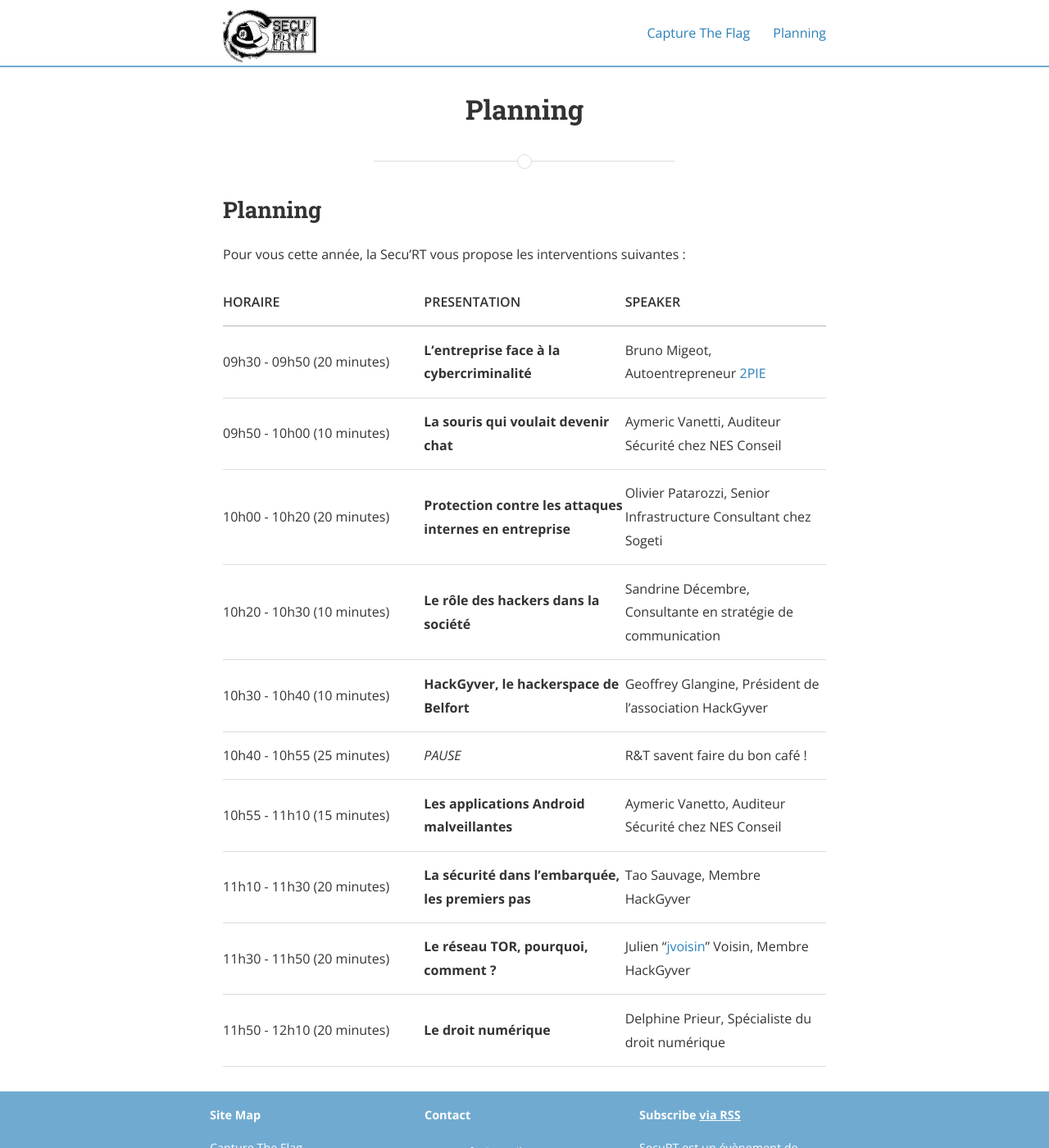
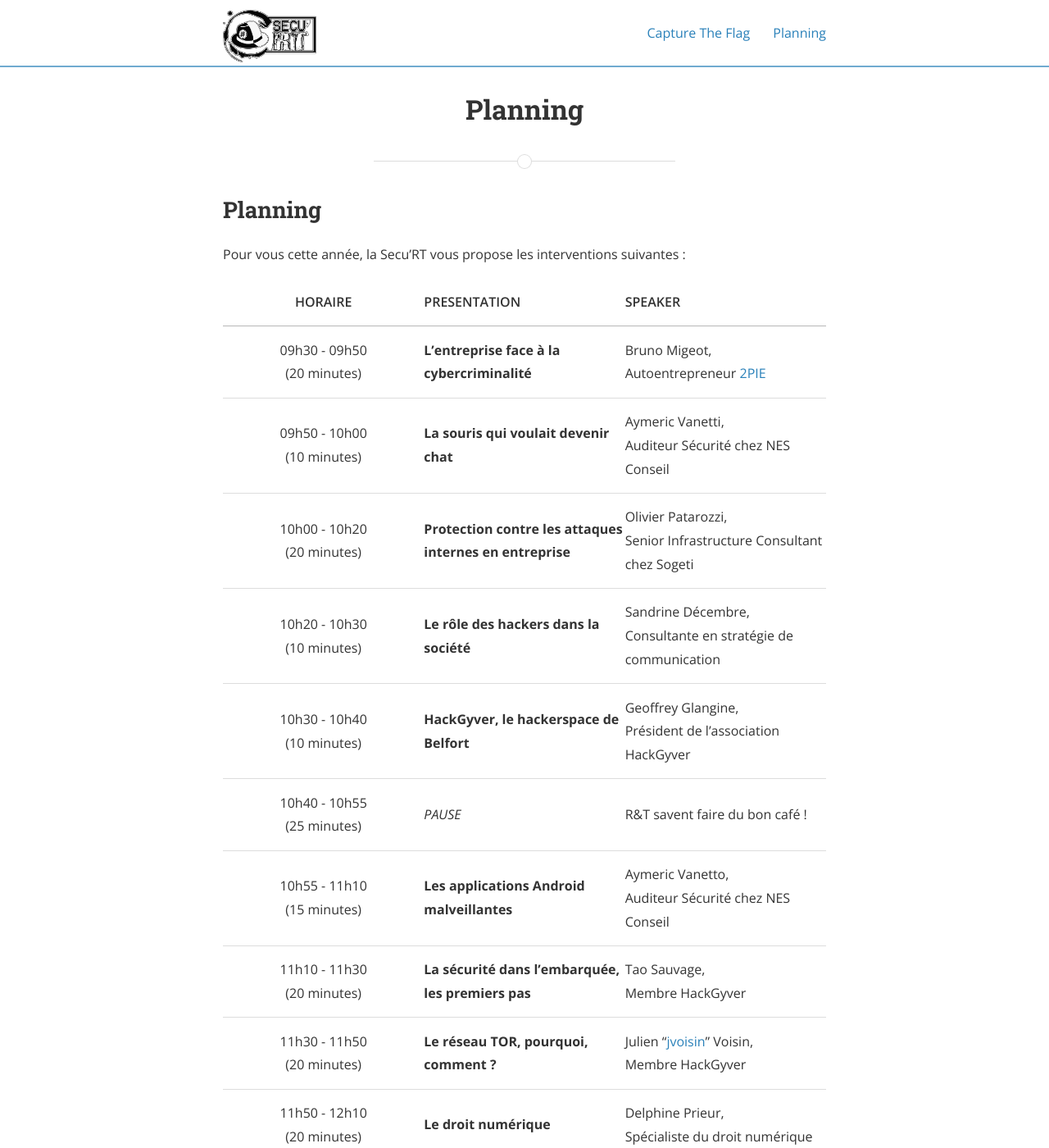
Before and after one commit to SecuRT/securt.github.io, a Jekyll site: the page built from planning.md, in a window 1280 px wide and 1400 px high. Shown: the whole window at 82% size. Built offline with Jekyll 4.4.1, drawn with Linux system fonts in a browser that asks for light colours; nearby versions of some CDN libraries.

```diff
--- a/planning.md
+++ b/planning.md
@@ -8,15 +8,15 @@ permalink: /planning/
 
 Pour vous cette année, la Secu'RT vous propose les interventions suivantes :
 
-| HORAIRE                     | PRESENTATION                                              | SPEAKER                                                            |
-|--------------- -------------|-----------------------------------------------------------|--------------------------------------------------------------------|
-| 09h30 - 09h50  (20 minutes) | **L'entreprise face à la cybercriminalité**               | Bruno Migeot, Autoentrepreneur [2PIE]( http://www.2pie.fr/ )       |
-| 09h50 - 10h00  (10 minutes) | **La souris qui voulait devenir chat**                    | Aymeric Vanetti, Auditeur Sécurité chez NES Conseil                |
-| 10h00 - 10h20  (20 minutes) | **Protection contre les attaques internes en entreprise** | Olivier Patarozzi, Senior Infrastructure Consultant chez Sogeti    |
-| 10h20 - 10h30  (10 minutes) | **Le rôle des hackers dans la société**                   | Sandrine Décembre, Consultante en stratégie de communication       |
-| 10h30 - 10h40  (10 minutes) | **HackGyver, le hackerspace de Belfort**                  | Geoffrey Glangine, Président de l'association HackGyver            |
-| 10h40 - 10h55  (25 minutes) | *PAUSE*                                                   | R&T savent faire du bon café !                                     |
-| 10h55 - 11h10  (15 minutes) | **Les applications Android malveillantes**                | Aymeric Vanetto, Auditeur Sécurité chez NES Conseil                |
-| 11h10 - 11h30  (20 minutes) | **La sécurité dans l'embarquée, les premiers pas**        | Tao Sauvage, Membre HackGyver                                      |
-| 11h30 - 11h50  (20 minutes) | **Le réseau TOR, pourquoi, comment ?**                    | Julien "[jvoisin]( https://dustri.org/ )" Voisin, Membre HackGyver |
-| 11h50 - 12h10  (20 minutes) | **Le droit numérique**                                    | Delphine Prieur, Spécialiste du droit numérique                    |
+| HORAIRE                         | PRESENTATION                                              | SPEAKER                                                            |
+|:-------------------------------:|-----------------------------------------------------------|--------------------------------------------------------------------|
+| 09h30 - 09h50 <br >(20 minutes) | **L'entreprise face à la cybercriminalité**               | Bruno Migeot,<br >Autoentrepreneur [2PIE]( http://www.2pie.fr/ )       |
+| 09h50 - 10h00 <br >(10 minutes) | **La souris qui voulait devenir chat**                    | Aymeric Vanetti,<br >Auditeur Sécurité chez NES Conseil                |
+| 10h00 - 10h20 <br >(20 minutes) | **Protection contre les attaques internes en entreprise** | Olivier Patarozzi,<br >Senior Infrastructure Consultant chez Sogeti    |
+| 10h20 - 10h30 <br >(10 minutes) | **Le rôle des hackers dans la société**                   | Sandrine Décembre,<br >Consultante en stratégie de communication       |
+| 10h30 - 10h40 <br >(10 minutes) | **HackGyver, le hackerspace de Belfort**                  | Geoffrey Glangine,<br >Président de l'association HackGyver            |
+| 10h40 - 10h55 <br >(25 minutes) | *PAUSE*                                                   | R&T savent faire du bon café !                                     |
+| 10h55 - 11h10 <br >(15 minutes) | **Les applications Android malveillantes**                | Aymeric Vanetto,<br >Auditeur Sécurité chez NES Conseil                |
+| 11h10 - 11h30 <br >(20 minutes) | **La sécurité dans l'embarquée, les premiers pas**        | Tao Sauvage,<br >Membre HackGyver                                      |
+| 11h30 - 11h50 <br >(20 minutes) | **Le réseau TOR, pourquoi, comment ?**                    | Julien "[jvoisin]( https://dustri.org/ )" Voisin,<br >Membre HackGyver |
+| 11h50 - 12h10 <br >(20 minutes) | **Le droit numérique**                                    | Delphine Prieur,<br >Spécialiste du droit numérique                    |
```
